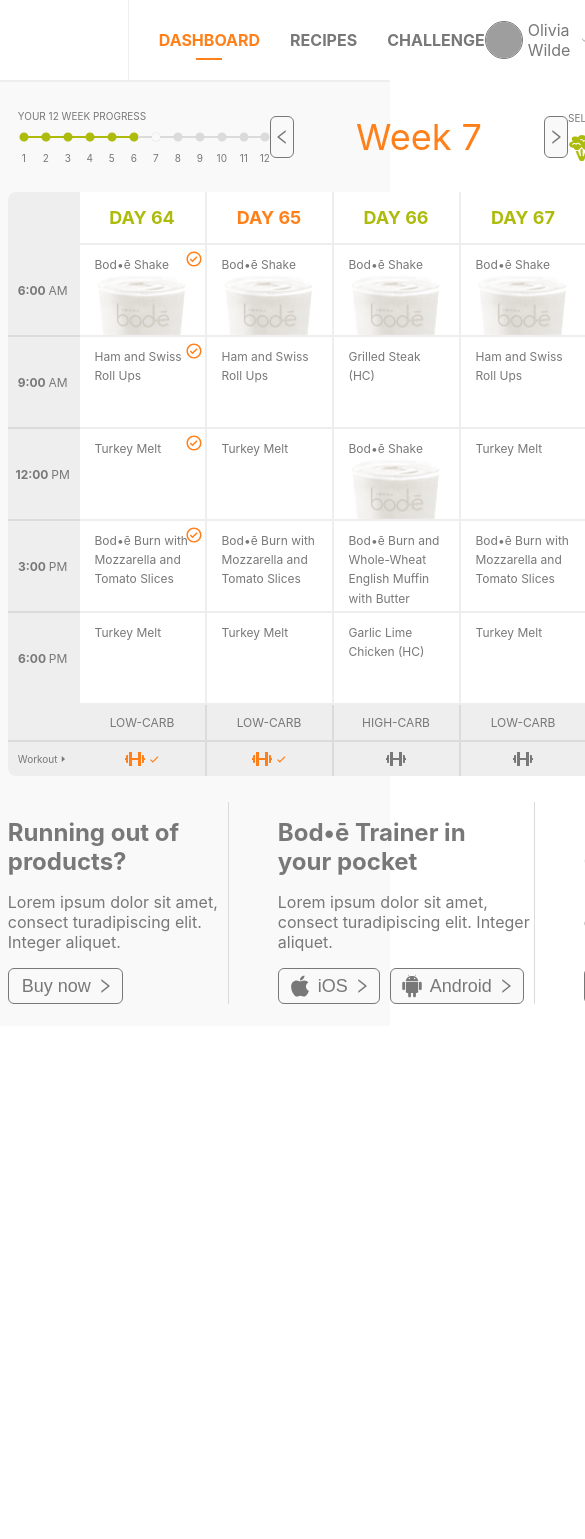
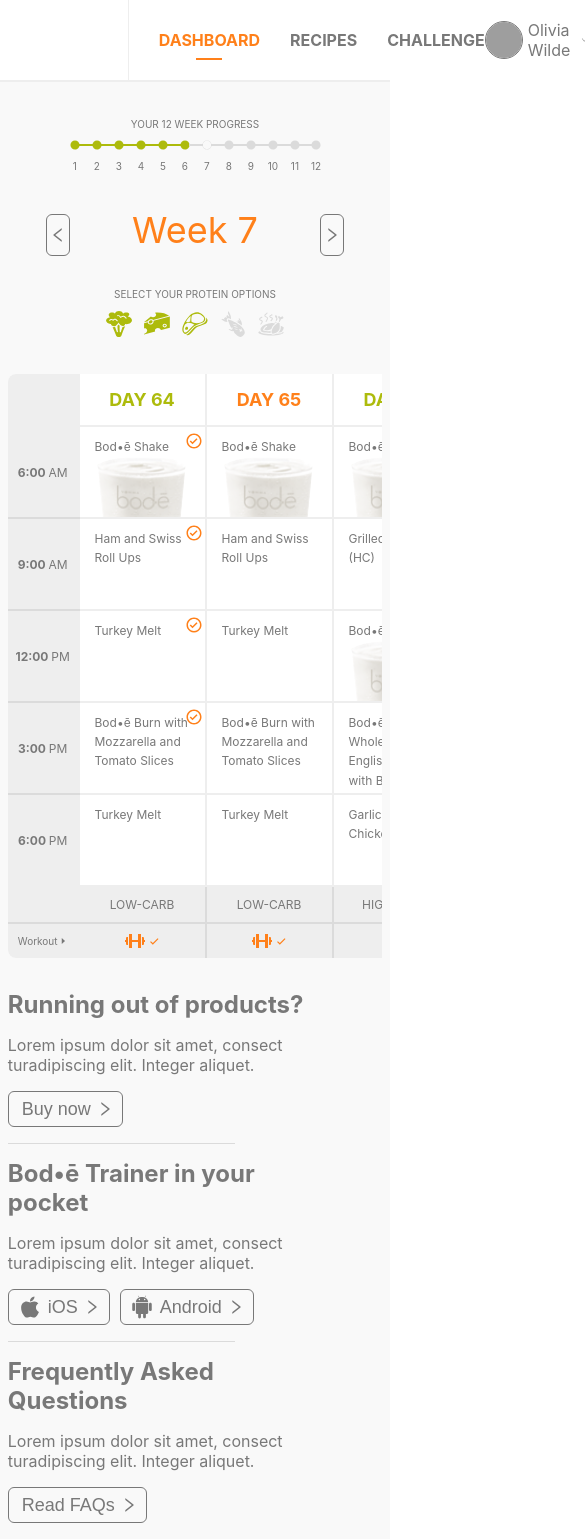
Before and after one commit to konrad-roguszewski/jfd-recruitment-task, a React (Create React App) app: page / in a window 390 px wide. Shown: the top 1539 px of the page, 585 px wide, since content can reach past the window. Before the commit the page ends 1026 px from the top, so only its background shows below. Built offline with nearby package versions, Linux system fonts and the light colour scheme; grey boxes are pictures that could not be loaded.

Commit message:
style: Added tablet styles

```diff
--- a/src/components/ControlPanel.tsx
+++ b/src/components/ControlPanel.tsx
@@ -8,6 +8,10 @@
   display: flex;
   justify-content: space-between;
   align-items: center;
+  @media screen and (max-width: 768px) {
+    flex-direction: column;
+    height: auto;
+  }
 `;
 
 interface ControlPanelProps {
--- a/src/components/Footer.tsx
+++ b/src/components/Footer.tsx
@@ -12,6 +12,11 @@
   width: 96%;
   max-width: 1024px;
   padding: 0 2%;
+  @media screen and (max-width: 768px) {
+    flex-direction: column;
+    height: auto;
+    margin-top: 16px;
+  }
 `;
 
 const StyledHeading = styled.h3`
@@ -19,6 +24,9 @@
   font-size: 24px;
   width: 220px;
   margin: 16px 0;
+  @media screen and (max-width: 768px) {
+    width: auto;
+  }
 `;
 
 const StyledParagraph = styled.p`
@@ -37,11 +45,21 @@
   font-size: 18px;
   margin-right: 10px;
   height: 36px;
+  &:hover {
+    color: ${props => props.theme.lightGray};
+    border: 1px solid ${props => props.theme.graphite};
+    background: ${props => props.theme.graphite};
+  }
 `;
 
-const InfoPanel = styled.div``;
+const LastInfoPanel = styled.div`
+  margin-right: 50px;
+  @media screen and (max-width: 768px) {
+    margin-bottom: 16px;
+  }
+`;
 
-const CenterInfoPanel = styled.div`
+const InfoPanel = styled.div`
   margin-right: 50px;
   position: relative;
   z-index: 1;
@@ -53,6 +71,24 @@
     height: 90%;
     width: 100%;
     border-right: 1px solid ${props => props.theme.darkGray};
+    @media screen and (max-width: 768px) {
+      border-right: 1px solid ${props => props.theme.lightGray};
+    }
+  }
+  @media screen and (max-width: 768px) {
+    margin-bottom: 16px;
+    position: relative;
+    z-index: 1;
+    &:after {
+      content: '';
+      position: absolute;
+      top: 16px;
+      right: 30%;
+      bottom: 0%;
+      height: 100%;
+      width: 70%;
+      border-bottom: 1px solid ${props => props.theme.darkGray};
+    }
   }
 `;
 
@@ -77,7 +113,7 @@
 export const Footer = () => {
   return (
     <Root>
-      <CenterInfoPanel>
+      <InfoPanel>
         <StyledHeading>Running out of products?</StyledHeading>
         <StyledParagraph>
           Lorem ipsum dolor sit amet, consect turadipiscing elit. Integer
@@ -87,8 +123,8 @@
           <StyledSpan>Buy now</StyledSpan>
           <AiOutlineRight />
         </StyledButton>
-      </CenterInfoPanel>
-      <CenterInfoPanel>
+      </InfoPanel>
+      <InfoPanel>
         <StyledHeading>Bod•ē Trainer in your pocket</StyledHeading>
         <StyledParagraph>
           Lorem ipsum dolor sit amet, consect turadipiscing elit. Integer
@@ -106,8 +142,8 @@
             <AiOutlineRight />
           </StyledButton>
         </BtnGroup>
-      </CenterInfoPanel>
-      <InfoPanel>
+      </InfoPanel>
+      <LastInfoPanel>
         <StyledHeading>Frequently Asked Questions</StyledHeading>
         <StyledParagraph>
           Lorem ipsum dolor sit amet, consect turadipiscing elit. Integer
@@ -117,7 +153,7 @@
           <StyledSpan>Read FAQs</StyledSpan>
           <AiOutlineRight />
         </StyledButton>
-      </InfoPanel>
+      </LastInfoPanel>
     </Root>
   );
 };
--- a/src/components/MealPlan.tsx
+++ b/src/components/MealPlan.tsx
@@ -188,6 +188,12 @@
   }
 `;
 
+const Root = styled.div`
+  @media screen and (max-width: 768px) {
+    overflow-x: auto;
+  }
+`;
+
 interface UserMealPlan {
   week: 1 | 2 | 3 | 4 | 5 | 6 | 7 | 8 | 9 | 10 | 11 | 12;
   day: 1 | 2 | 3 | 4 | 5 | 6 | 7;
@@ -206,7 +212,7 @@
   };
 
   return (
-    <>
+    <Root>
       <StyledTable>
         <thead>
           <tr>
@@ -394,6 +400,6 @@
           </WorkoutTableRow>
         </tbody>
       </StyledTable>
-    </>
+    </Root>
   );
 };
--- a/src/components/ProteinOptions.tsx
+++ b/src/components/ProteinOptions.tsx
@@ -10,11 +10,17 @@
   font-size: 10px;
   color: ${props => props.theme.graphite};
   margin-top: 0;
+  @media screen and (max-width: 768px) {
+    text-align: center;
+  }
 `;
 
 const IconsGroup = styled.div`
   display: flex;
   color: ${props => props.theme.darkGray};
+  @media screen and (max-width: 768px) {
+    margin-bottom: 36px;
+  }
 `;
 
 const StyledBroccoliIcon = styled(GiBroccoli)`
@@ -66,9 +72,9 @@
     <div>
       <StyledParagraph>Select your protein options</StyledParagraph>
       <IconsGroup>
-        <StyledBroccoliIcon className="active"/>
-        <StyledCheeseIcon className="active"/>
-        <StyledSteakIcon className="active"/>
+        <StyledBroccoliIcon className="active" />
+        <StyledCheeseIcon className="active" />
+        <StyledSteakIcon className="active" />
         <StyledFishIcon />
         <StyledChickenIcon />
       </IconsGroup>
--- a/src/components/WeekProgress.tsx
+++ b/src/components/WeekProgress.tsx
@@ -11,7 +11,11 @@
   text-transform: uppercase;
   font-size: 10px;
   color: ${props => props.theme.graphite};
-  margin-left: 10px;
+  margin-left: 0px;
+  @media screen and (max-width: 768px) {
+    text-align: center;
+    margin-top: 36px;
+  }
 `;
 
 const StyledParagraph = styled.p`
@@ -33,6 +37,9 @@
   position: relative;
   z-index: 1;
   width: 12px;
+  &:first-child {
+    margin-left: 0px;
+  }
   &:before {
     content: '';
     position: absolute;
@@ -85,23 +92,23 @@
           <StyledParagraph>1</StyledParagraph>
         </ProgressSection>
         <ProgressSection className="active">
-          <PlainCircleIcon className="active"/>
+          <PlainCircleIcon className="active" />
           <StyledParagraph>2</StyledParagraph>
         </ProgressSection>
         <ProgressSection className="active">
-          <PlainCircleIcon className="active"/>
+          <PlainCircleIcon className="active" />
           <StyledParagraph>3</StyledParagraph>
         </ProgressSection>
         <ProgressSection className="active">
-          <PlainCircleIcon className="active"/>
+          <PlainCircleIcon className="active" />
           <StyledParagraph>4</StyledParagraph>
         </ProgressSection>
         <ProgressSection className="active">
-          <PlainCircleIcon className="active"/>
+          <PlainCircleIcon className="active" />
           <StyledParagraph>5</StyledParagraph>
         </ProgressSection>
         <ProgressSection>
-          <PlainCircleIcon className="active"/>
+          <PlainCircleIcon className="active" />
           <StyledParagraph>6</StyledParagraph>
         </ProgressSection>
         <ProgressSection>
--- a/src/components/WeekSlider.tsx
+++ b/src/components/WeekSlider.tsx
@@ -39,6 +39,9 @@
   color: ${props => props.theme.orange};
   width: 250px;
   text-align: center;
+  @media screen and (max-width: 768px) {
+    margin-top: 26px;
+  }
 `;
 
 interface ControlPanelProps {
--- a/src/views/Dashboard.tsx
+++ b/src/views/Dashboard.tsx
@@ -11,6 +11,9 @@
   width: 96%;
   max-width: 1024px;
   padding: 0 2%;
+  @media screen and (max-width: 768px) {
+    height: auto;
+  }
 `;
 
 export const Dashboard = () => {
```
